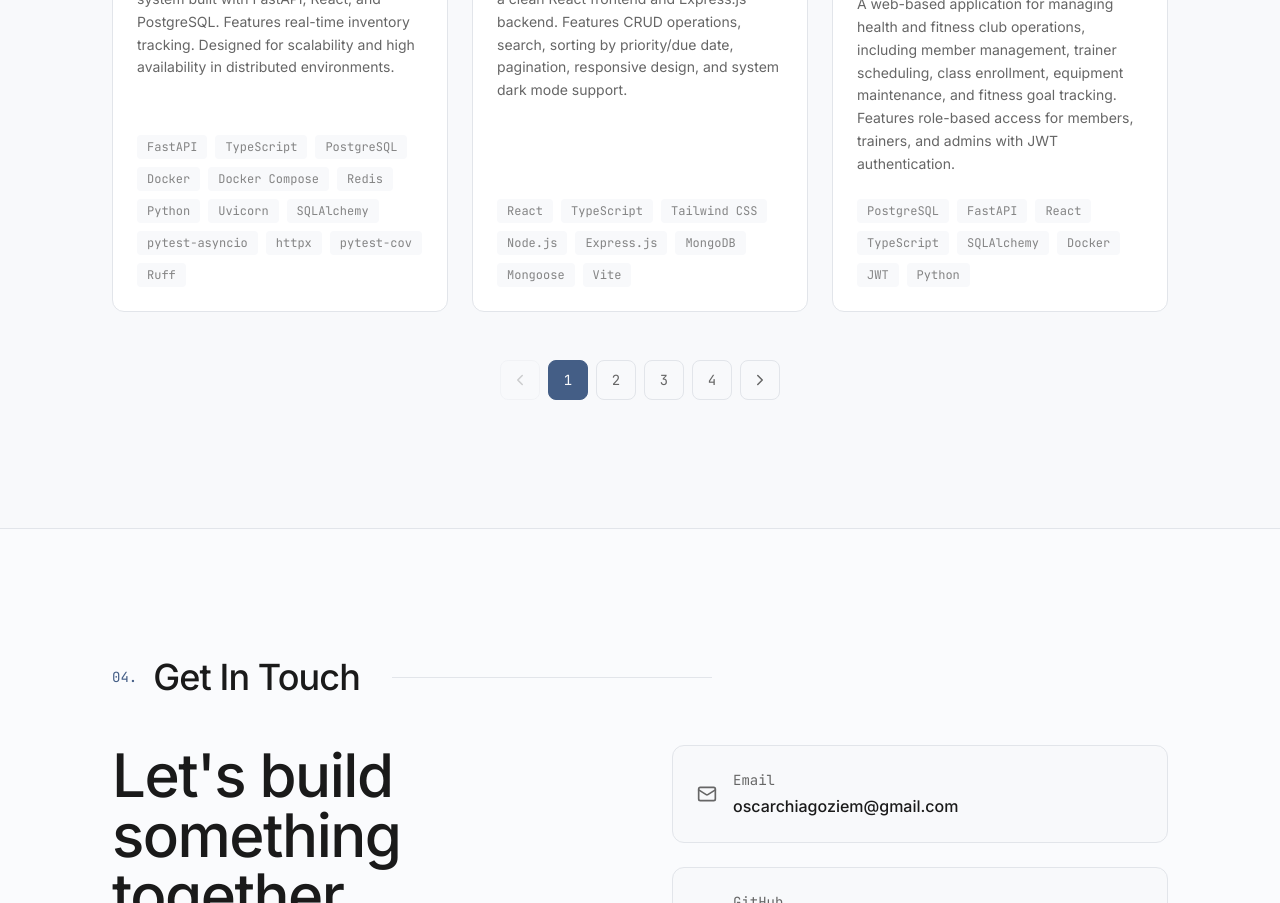
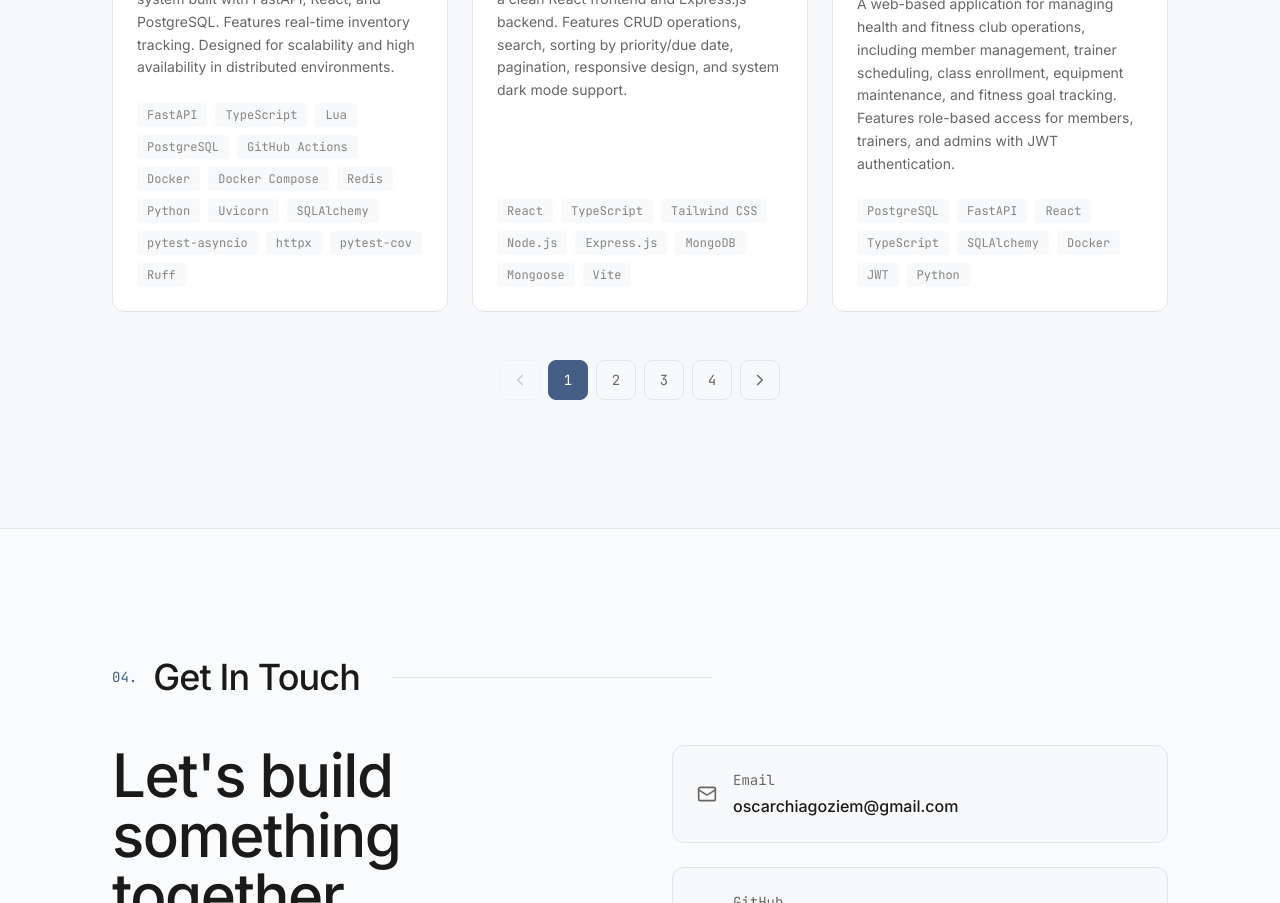
Before and after one commit to oscaroguledo/portfolio, a React (Vite) app: page / in a window 1280 px wide. Shown: the part 2820-3723 px from the top of the page. Built offline with nearby package versions, Linux system fonts and the light colour scheme.

Commit message:
updated the tech stack for the die project

```diff
--- a/src/components/Projects.tsx
+++ b/src/components/Projects.tsx
@@ -12,7 +12,7 @@ const projects: Project[] = [
 {
   name: 'distributed-inventory-engine',
   description: 'A distributed inventory management system built with FastAPI, React, and PostgreSQL. Features real-time inventory tracking. Designed for scalability and high availability in distributed environments.',
-  tags: ['FastAPI', 'TypeScript', 'PostgreSQL', 'Docker', 'Docker Compose', "Redis", 'Python','Uvicorn', 'SQLAlchemy','pytest-asyncio', 'httpx', 'pytest-cov','Ruff'],
+  tags: ['FastAPI', 'TypeScript','Lua', 'PostgreSQL','GitHub Actions', 'Docker', 'Docker Compose', "Redis", 'Python','Uvicorn', 'SQLAlchemy','pytest-asyncio', 'httpx', 'pytest-cov','Ruff'],
   githubUrl: 'https://github.com/oscaroguledo/distributed-inventory-engine',
 
 },
```
